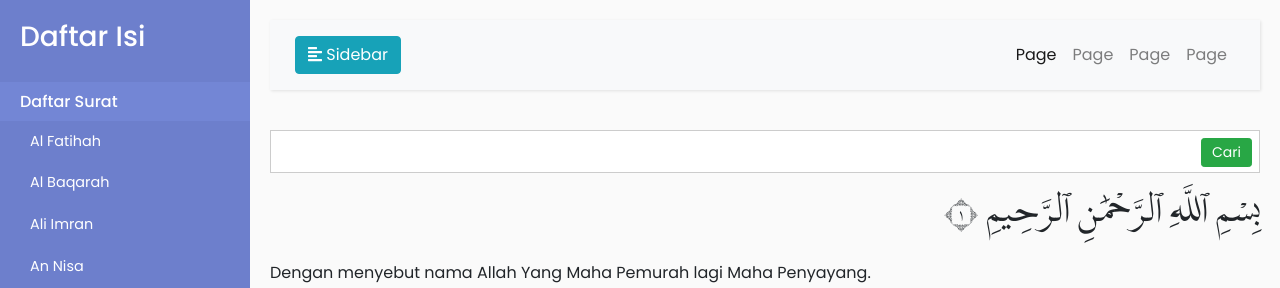
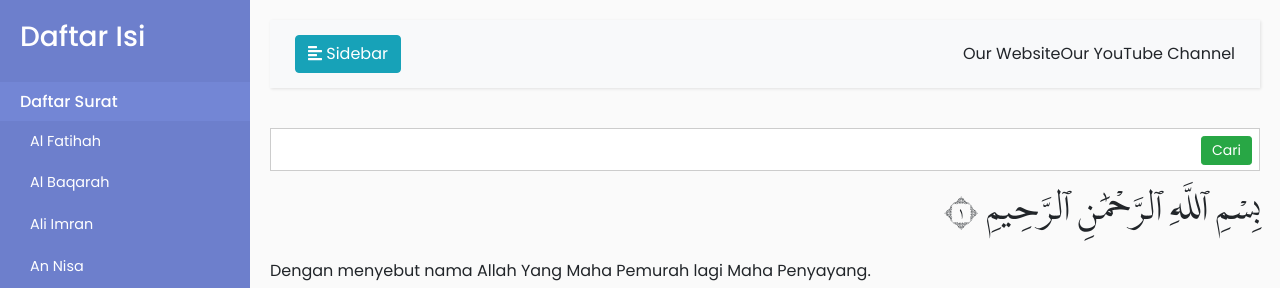
Before and after one commit to kamshory/Al-Quran, a PHP site: page / in a window 1280 px wide. Shown: the top 288 px of the page. Run offline with PHP 8.4, Linux system fonts and the light colour scheme; data comes from the database, SQL or seed files in the repository; some libraries are stand-ins or nearby versions.

Commit message:
Update index.php

```diff
--- a/index.php
+++ b/index.php
@@ -156,17 +156,11 @@ else
 
                     <div class="collapse navbar-collapse" id="navbarSupportedContent">
                         <ul class="nav navbar-nav ml-auto">
-                            <li class="nav-item active">
-                                <a class="nav-link" href="#">Page</a>
+                            <li>
+                                <a href="https://planetbiru.com">Our Website</a>
                             </li>
-                            <li class="nav-item">
-                                <a class="nav-link" href="#">Page</a>
-                            </li>
-                            <li class="nav-item">
-                                <a class="nav-link" href="#">Page</a>
-                            </li>
-                            <li class="nav-item">
-                                <a class="nav-link" href="#">Page</a>
+                            <li>
+                                <a href="https://www.youtube.com/channel/UCY-qziSbBmJ7iZj-cXqmcMg">Our YouTube Channel</a>
                             </li>
                         </ul>
                     </div>
```
